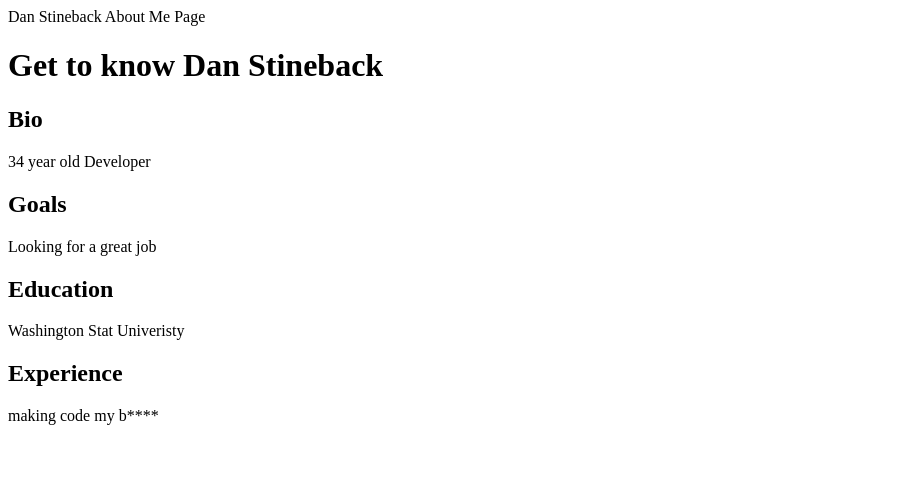
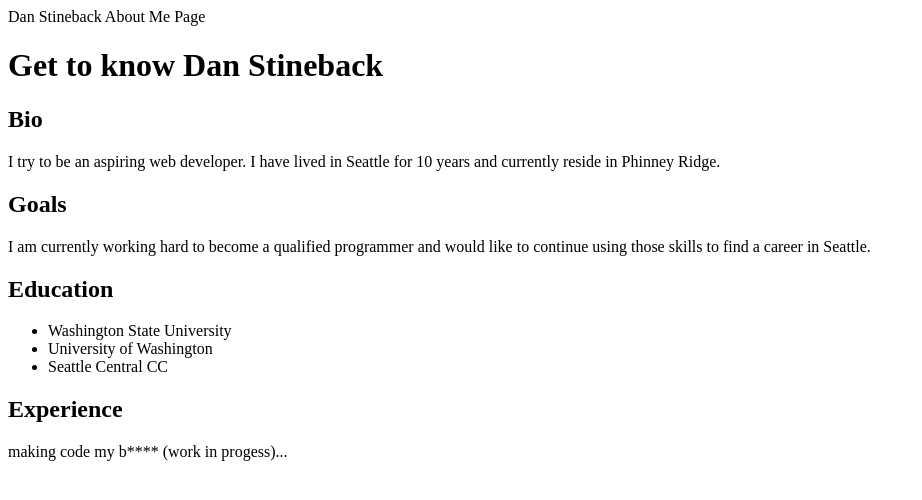
Before and after one commit to dstineback/about-me, a plain HTML site: page index.html in a window 1280 px wide. Shown: the whole page, without its empty margins (0-922 px from the left). Drawn offline with Linux system fonts and the light colour scheme.

Commit message:
final script

```diff
--- a/index.html
+++ b/index.html
@@ -1,6 +1,10 @@
 <!DOCTYPE HTML>
 <html>
-  <head>Dan Stineback About Me Page</head>
+  <head>Dan Stineback About Me Page
+  <script src="app.js" type="text/javascript">
+
+    </script>
+  </head>
   <body>
     <header><h1>Get to know Dan Stineback</h1></header>
       <article class="">
@@ -9,7 +13,7 @@
             <h2>Bio</h2>
           </header>
             <p>
-              34 year old Developer
+              I try to be an aspiring web developer.  I have lived in Seattle for 10 years and currently reside in Phinney Ridge.
             </p>
         </section>
         <section>
@@ -17,7 +21,7 @@
             <h2>Goals</h2>
           </header>
             <p>
-              Looking for a great job
+              I am currently working hard to become a qualified programmer and would like to continue using those skills to find a career in Seattle.
             </p>
         </section>
       </article>
@@ -25,15 +29,17 @@
         <section>
           <header>
             <h2>Education</h2>
-              <p>
-                Washington Stat Univeristy
-              </p>
+              <ul>
+                <li>Washington State University</li>
+                <li>University of Washington</li>
+                <li>Seattle Central CC</li>
+              </ul>
           </header>
         </section>
           <header>
             <h2>Experience</h2>
               <p>
-                making code my b****
+                making code my b**** (work in progess)...
               </p>
           </header>
         <section>
```
